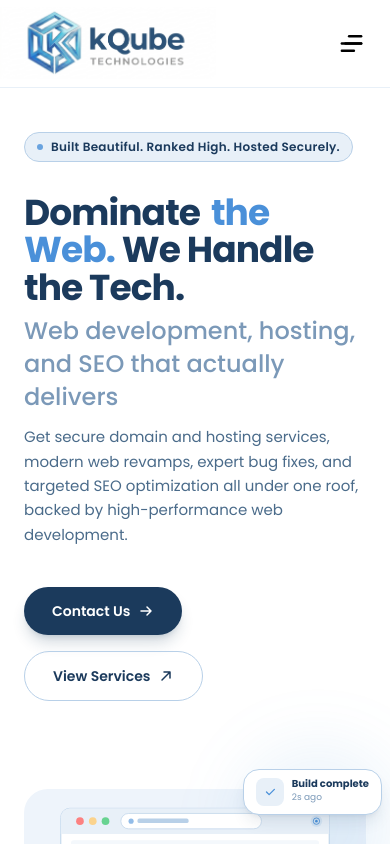
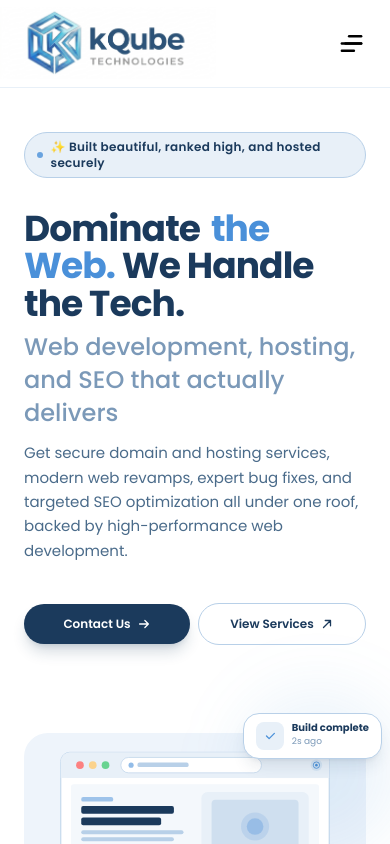
Before and after one commit to kathiravanvellaisamy/kqube, a React (Vite) app: page / in a window 390 px wide. Shown: the top 844 px of the page. Built offline with nearby package versions, Linux system fonts and the light colour scheme.

Commit message:
6th commit

```diff
--- a/src/components/NavBarHero.jsx
+++ b/src/components/NavBarHero.jsx
@@ -233,7 +233,7 @@ export default function NavbarHero() {
               {/* Badge */}
               <div style={fadeUp(0)} className="inline-flex items-center gap-2 px-3 py-1.5 rounded-full bg-[#E8F0F8] border border-[#B8D0E8] mb-8">
                 <span className="w-1.5 h-1.5 rounded-full bg-[#4A90D9]" style={{ animation: "badge-glow 2s ease-in-out infinite" }}/>
-                <span className="text-xs text-[#1B3A5C] font-semibold tracking-wide">Built Beautiful. Ranked High. Hosted Securely.</span>
+                <span className="text-xs text-[#1B3A5C] font-semibold tracking-wide">✨ Built beautiful, ranked high, and hosted securely</span>
               </div>
 
               {/* Heading */}
@@ -263,16 +263,16 @@ export default function NavbarHero() {
               </div>
 
               {/* Buttons */}
-              <div style={fadeUp(0.55)} className="flex flex-row flex-wrap gap-4 mb-12">
-                <a href="#" className="btn-primary-kq inline-flex items-center gap-2 px-7 py-3.5 rounded-full font-semibold text-sm text-white shadow-lg shadow-[#1B3A5C]/20">
+             <div style={fadeUp(0.55)} className="flex flex-row items-center gap-2 sm:gap-4 mb-12">
+              <a href="#" className="btn-primary-kq inline-flex items-center justify-center gap-1.5 sm:gap-2 px-4 sm:px-7 py-3 sm:py-3.5 rounded-full font-semibold text-xs sm:text-sm text-white shadow-lg shadow-[#1B3A5C]/20 flex-1 sm:flex-initial text-center whitespace-nowrap">
                 Contact Us
-                  <svg viewBox="0 0 16 16" fill="none" className="w-4 h-4">
+                <svg viewBox="0 0 16 16" fill="none" className="w-3.5 h-3.5 sm:w-4 sm:h-4 shrink-0">
                   <path d="M3 8h10M9 4l4 4-4 4" stroke="white" strokeWidth="1.5" strokeLinecap="round" strokeLinejoin="round"/>
                 </svg>
               </a>
-                <a href="#" className="btn-secondary-kq inline-flex items-center gap-2 px-7 py-3.5 rounded-full font-semibold text-sm text-[#1B3A5C] border border-[#B8D0E8]">
+              <a href="#" className="btn-secondary-kq inline-flex items-center justify-center gap-1.5 sm:gap-2 px-4 sm:px-7 py-3 sm:py-3.5 rounded-full font-semibold text-xs sm:text-sm text-[#1B3A5C] border border-[#B8D0E8] flex-1 sm:flex-initial text-center whitespace-nowrap">
                 View Services
-                  <svg viewBox="0 0 16 16" fill="none" className="w-4 h-4">
+                <svg viewBox="0 0 16 16" fill="none" className="w-3.5 h-3.5 sm:w-4 sm:h-4 shrink-0">
                   <path d="M4 12L12 4M12 4H6M12 4v6" stroke="currentColor" strokeWidth="1.5" strokeLinecap="round" strokeLinejoin="round"/>
                 </svg>
               </a>
```
Lines whose indentation alone changed are shown as unchanged.
